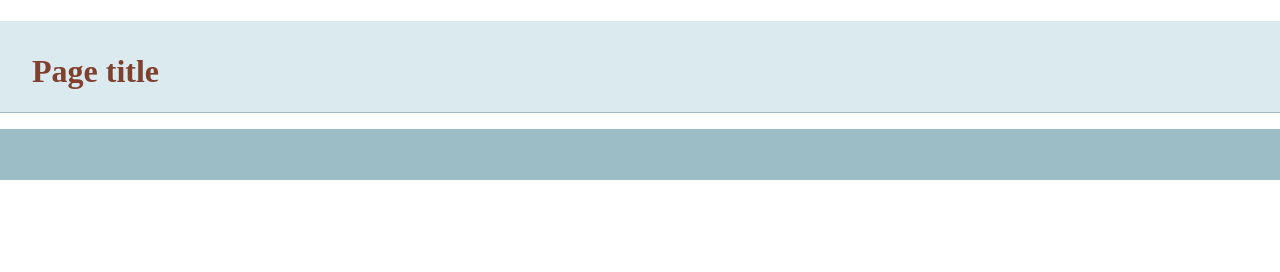
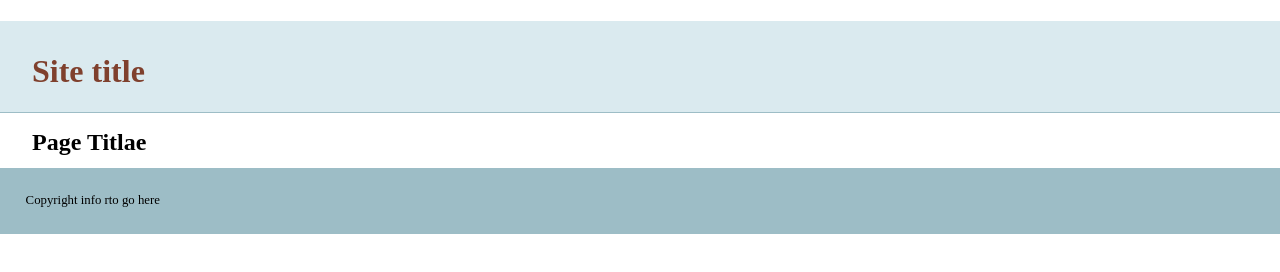
Before and after one commit to sonalsinghvs/newrepo, a plain HTML site: page index.html in a window 1280 px wide. Drawn offline with nearby package versions, Linux system fonts and the light colour scheme.

Commit message:
added mor einfo to template

```diff
--- a/index.html
+++ b/index.html
@@ -14,13 +14,14 @@
     </head>
     <body>
     <header>
-	<h1>Page title</h1>
+	<h1>Site title</h1>
     </header>
     <nav id="pageNav">
     </nav>
     <main>
+        <h2> Page Titlae</h2>
     </main>
-    <footer>
+    <footer>Copyright info rto go here
     </footer>
         <script>
 //use the modernizr load to load up external scripts. This will load the scripts asynchronously, but the order listed matters. Although it will load all scripts in parallel, it will execute them in the order listed
```
